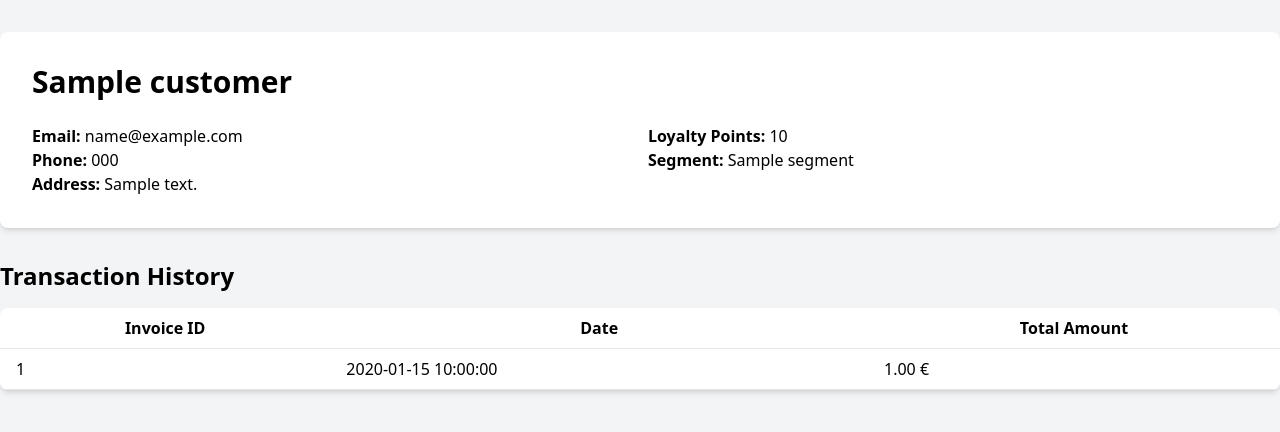
After one commit to LinuxLogos/sales_mall, a PHP site: template views/customers/show.php in a window 1280 px wide. The commit adds this page. Shown: the top 432 px of the page. Run offline with PHP 8.4, Linux system fonts and the light colour scheme; the template is opened without the code that fills it: most values are stand-ins (such as "Sample title", 1, 10 or a date in 2020); some libraries are stand-ins or nearby versions.

Commit message:
Enhance customer interface with quick actions and transaction history

```diff
--- a/routes.php
+++ b/routes.php
@@ -118,6 +118,10 @@ switch ($request_uri) {
         $customerController = new CustomerController();
         $customerController->edit($matches[1]);
         break;
+    case (preg_match('/\/customers\/show\/(\d+)/', $request_uri, $matches) ? true : false):
+        $customerController = new CustomerController();
+        $customerController->show($matches[1]);
+        break;
     case (preg_match('/\/customers\/(\d+)\/discounts\/create/', $request_uri, $matches) ? true : false):
         $customerController = new CustomerController();
         $customerController->create_discount($matches[1]);
--- a/views/customers/index.php
+++ b/views/customers/index.php
@@ -29,7 +29,10 @@
                         <td class="py-2 px-4 border-b"><?= $customer['phone'] ?></td>
                         <td class="py-2 px-4 border-b"><?= $customer['loyalty_points'] ?></td>
                         <td class="py-2 px-4 border-b">
-                            <a href="/customers/edit/<?= $customer['id'] ?>" class="text-blue-500 hover:underline">Edit</a>
+                            <a href="/customers/show/<?= $customer['id'] ?>" class="text-blue-500 hover:underline">View</a>
+                            <a href="/customers/edit/<?= $customer['id'] ?>" class="text-green-500 hover:underline ml-4">Edit</a>
+                            <a href="mailto:<?= $customer['email'] ?>" class="text-yellow-500 hover:underline ml-4">Email</a>
+                            <a href="tel:<?= $customer['phone'] ?>" class="text-purple-500 hover:underline ml-4">Call</a>
                         </td>
                     </tr>
                 <?php endforeach; ?>
--- /dev/null
+++ b/views/customers/show.php
@@ -0,0 +1,49 @@
+<!DOCTYPE html>
+<html lang="en">
+<head>
+    <meta charset="UTF-8">
+    <meta name="viewport" content="width=device-width, initial-scale=1.0">
+    <title>Customer Details</title>
+    <script src="https://cdn.tailwindcss.com"></script>
+</head>
+<body class="bg-gray-100">
+    <div class="container mx-auto mt-8">
+        <div class="bg-white p-8 rounded-lg shadow-md">
+            <h1 class="text-3xl font-bold mb-6"><?= $customer['name'] ?></h1>
+            <div class="grid grid-cols-2 gap-4">
+                <div>
+                    <p><strong>Email:</strong> <?= $customer['email'] ?></p>
+                    <p><strong>Phone:</strong> <?= $customer['phone'] ?></p>
+                    <p><strong>Address:</strong> <?= $customer['address'] ?></p>
+                </div>
+                <div>
+                    <p><strong>Loyalty Points:</strong> <?= $customer['loyalty_points'] ?></p>
+                    <p><strong>Segment:</strong> <?= $customer['segment'] ?></p>
+                </div>
+            </div>
+        </div>
+
+        <div class="mt-8">
+            <h2 class="text-2xl font-bold mb-4">Transaction History</h2>
+            <table class="w-full bg-white rounded-lg shadow-md">
+                <thead>
+                    <tr>
+                        <th class="py-2 px-4 border-b">Invoice ID</th>
+                        <th class="py-2 px-4 border-b">Date</th>
+                        <th class="py-2 px-4 border-b">Total Amount</th>
+                    </tr>
+                </thead>
+                <tbody>
+                    <?php foreach ($transactions as $transaction): ?>
+                        <tr>
+                            <td class="py-2 px-4 border-b"><?= $transaction['id'] ?></td>
+                            <td class="py-2 px-4 border-b"><?= $transaction['created_at'] ?></td>
+                            <td class="py-2 px-4 border-b"><?= number_format($transaction['total_amount'], 2) ?> €</td>
+                        </tr>
+                    <?php endforeach; ?>
+                </tbody>
+            </table>
+        </div>
+    </div>
+</body>
+</html>
```
Also changed, not shown: controllers/CustomerController.php (+10 -0 lines).
